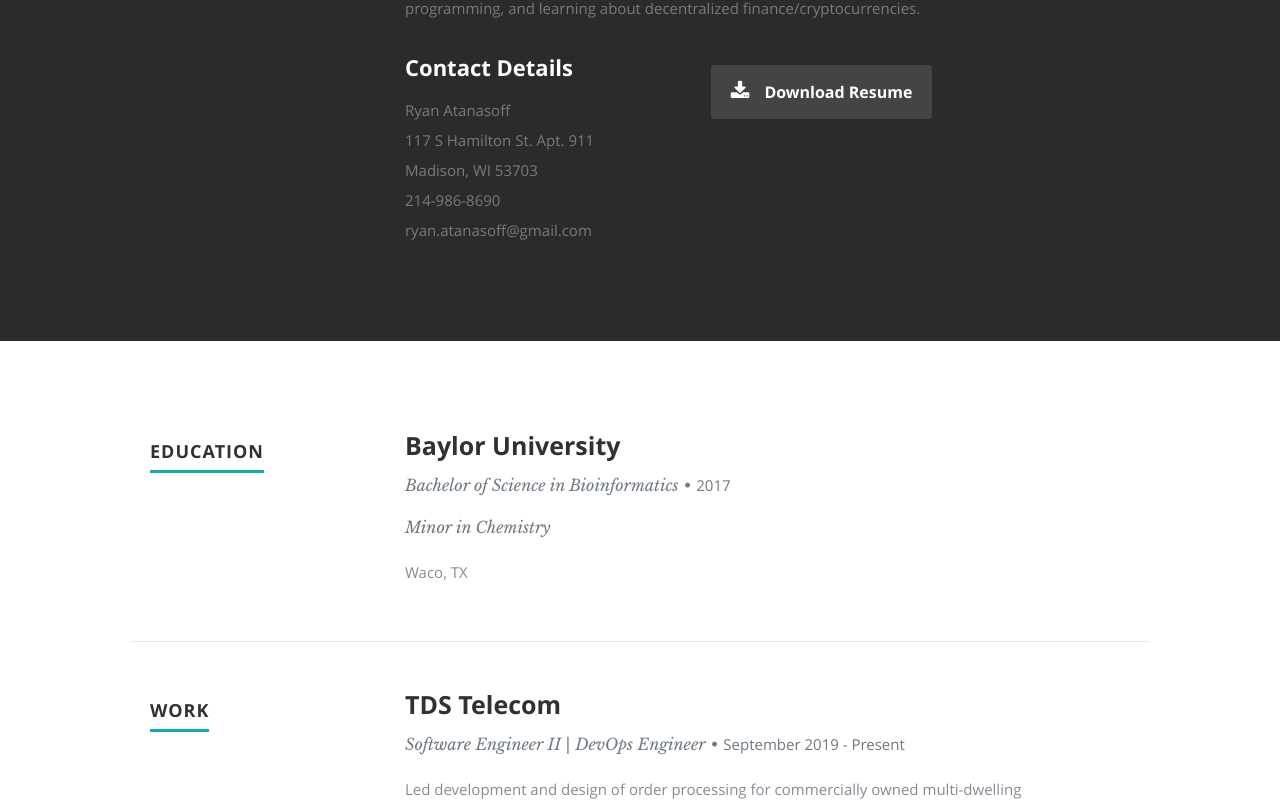
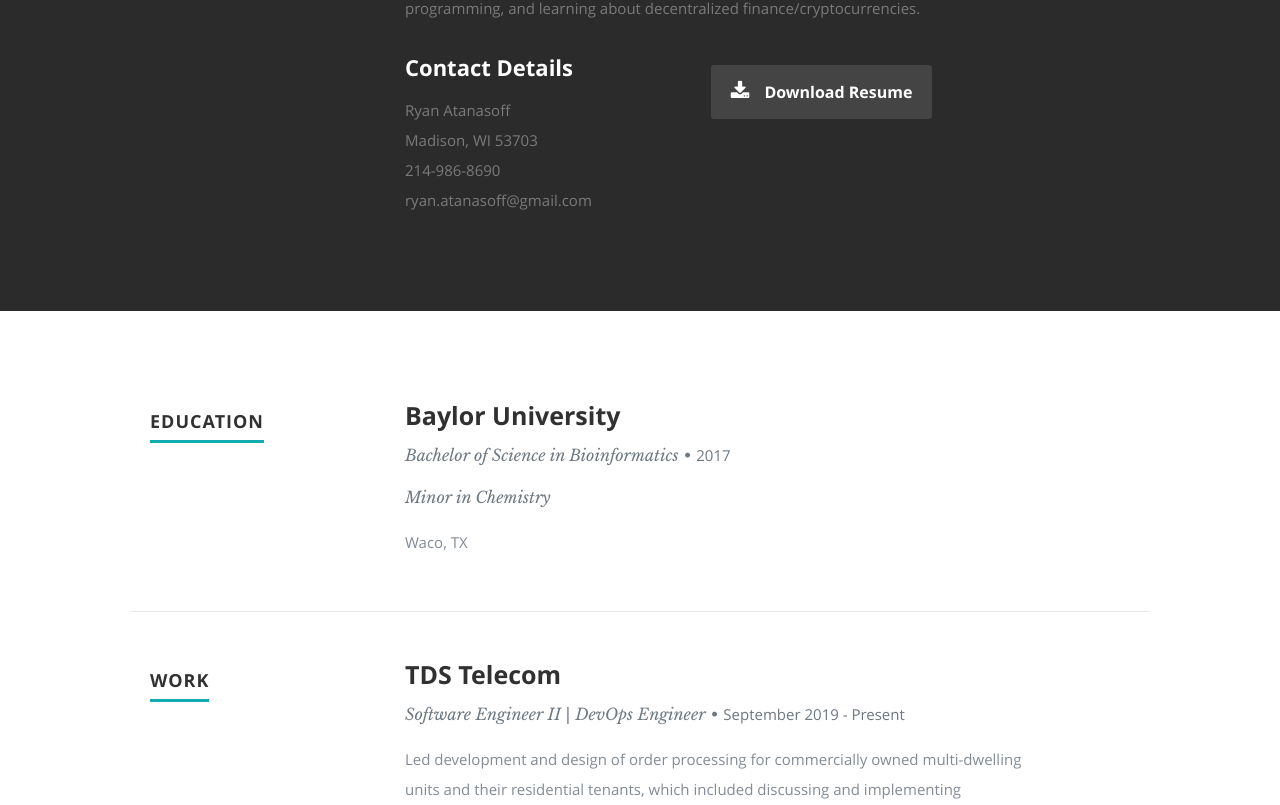
Before and after one commit to Ryan-Atanasoff/react-resume-website, a React (Create React App) app: page / in a window 1280 px wide. Shown: the part 1035-1840 px from the top of the page. Built offline with nearby package versions, Linux system fonts and the light colour scheme.

Commit message:
Removing street address and adding flexbox to image

```diff
--- a/public/resumeData.json
+++ b/public/resumeData.json
@@ -13,13 +13,13 @@
     "service_id": "service_dcbrunu",
     "template_id": "template_o6s9wyn",
     "address":{
-      "street":"117 S Hamilton St. Apt. 911",
+      "street":"",
       "city":"Madison",
       "state":"WI",
       "zip": "53703"
     },
     "website": "https://www.ryan-atanasoff.com",
-    "resumedownload":"resume.pdf",
+    "resumedownload":"resume_2021.pdf",
     "social":[
       {
         "name":"linkedin",
--- a/src/components/About.js
+++ b/src/components/About.js
@@ -27,9 +27,7 @@
                     <h2>Contact Details</h2>
                     <p className="address">
                              <span>{name}</span><br />
-                             <span>{street}<br />
-                                   {city}, {state} {zip}
-                     </span><br />
+                             <span>{city}, {state} {zip}</span><br />
                              <span>{phone}</span><br />
                        <span>{email}</span>
                          </p>
--- a/src/components/Contact.js
+++ b/src/components/Contact.js
@@ -105,7 +105,6 @@
                         <h4>Address</h4>
                         <p className="address">
                             {name}<br />
-                            {street} <br />
                             {city}, {state} {zip}<br />
                         </p>
                         <h4>Phone</h4>
--- a/src/index.css
+++ b/src/index.css
@@ -841,6 +841,7 @@
 	-webkit-background-size: cover !important;
    text-align: center;
    overflow: hidden;
+   display: flexbox
 }
 
 /* vertically center banner section */
@@ -1129,93 +1130,6 @@
    line-height: 42px;
    border-radius: 3px 0 0 3px;
 }
-/*
-.git {
-  	-moz-animation: git 2s ease;
-  	-webkit-animation: git 2s ease;
-}
-.illustrator {
-  	-moz-animation: illustrator 2s ease;
-  	-webkit-animation: illustrator 2s ease;
-}
-.reactjs {
-  	-moz-animation: reactjs 2s ease;
-  	-webkit-animation: reactjs 2s ease;
-}
-.css {
-  	-moz-animation: css 2s ease;
-  	-webkit-animation: css 2s ease;
-}
-.html5 {
-  	-moz-animation: html5 2s ease;
-  	-webkit-animation: html5 2s ease;
-}
-.vuejs {
-  	-moz-animation: vuejs 2s ease;
-  	-webkit-animation: vuejs 2s ease;
-}
-.mongodb {
-  	-moz-animation: mongodb 2s ease;
-  	-webkit-animation: mongodb 2s ease;
-}
-
-@-moz-keyframes git {
-  0%   { width: 0px;  }
-  100% { width: 60%;  }
-}
-@-moz-keyframes illustrator {
-  0%   { width: 0px;  }
-  100% { width: 55%;  }
-}
-@-moz-keyframes reactjs {
-  0%   { width: 0px;  }
-  100% { width: 50%;  }
-}
-@-moz-keyframes css {
-  0%   { width: 0px;  }
-  100% { width: 90%;  }
-}
-@-moz-keyframes html5 {
-  0%   { width: 0px;  }
-  100% { width: 80%;  }
-}
-@-moz-keyframes vuejs {
-  0%   { width: 0px;  }
-  100% { width: 50%;  }
-}
-@-moz-keyframes mongodb {
-  0%   { width: 0px;  }
-  100% { width: 80%;  }
-}
-
-@-webkit-keyframes photoshop {
-  0%   { width: 0px;  }
-  100% { width: 60%;  }
-}
-@-webkit-keyframes illustrator {
-  0%   { width: 0px;  }
-  100% { width: 55%;  }
-}
-@-webkit-keyframes reactjs {
-  0%   { width: 0px;  }
-  100% { width: 50%;  }
-}
-@-webkit-keyframes css {
-  0%   { width: 0px;  }
-  100% { width: 90%;  }
-}
-@-webkit-keyframes html5 {
-  0%   { width: 0px;  }
-  100% { width: 80%;  }
-}
-@-webkit-keyframes vuejs {
-  0%   { width: 0px;  }
-  100% { width: 50%;  }
-}
-@-webkit-keyframes mongodb {
-  0%   { width: 0px;  }
-  100% { width: 80%;  }
-}  */
 
 /* ------------------------------------------------------------------ */
 /* e. Portfolio Section
```
